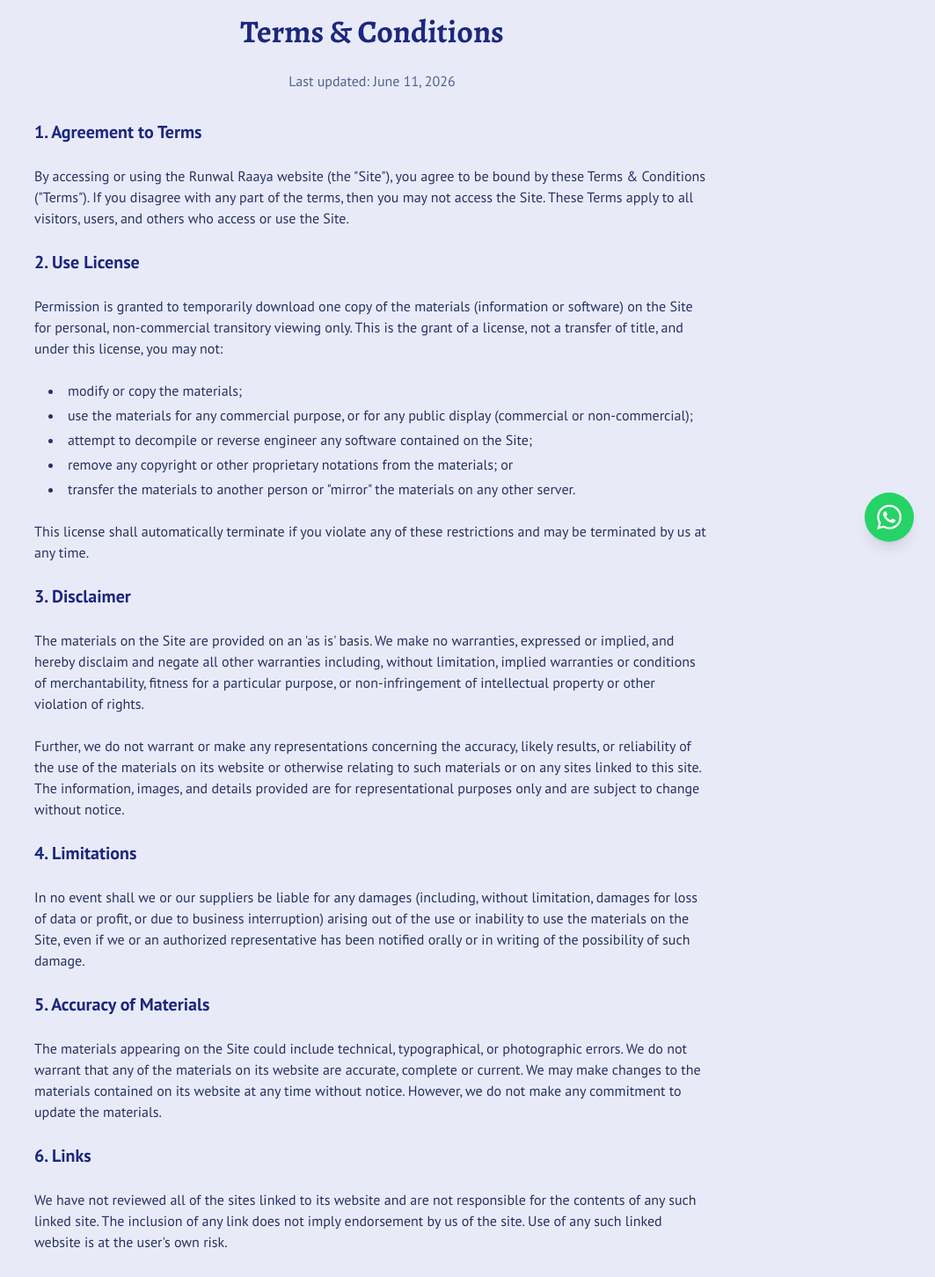
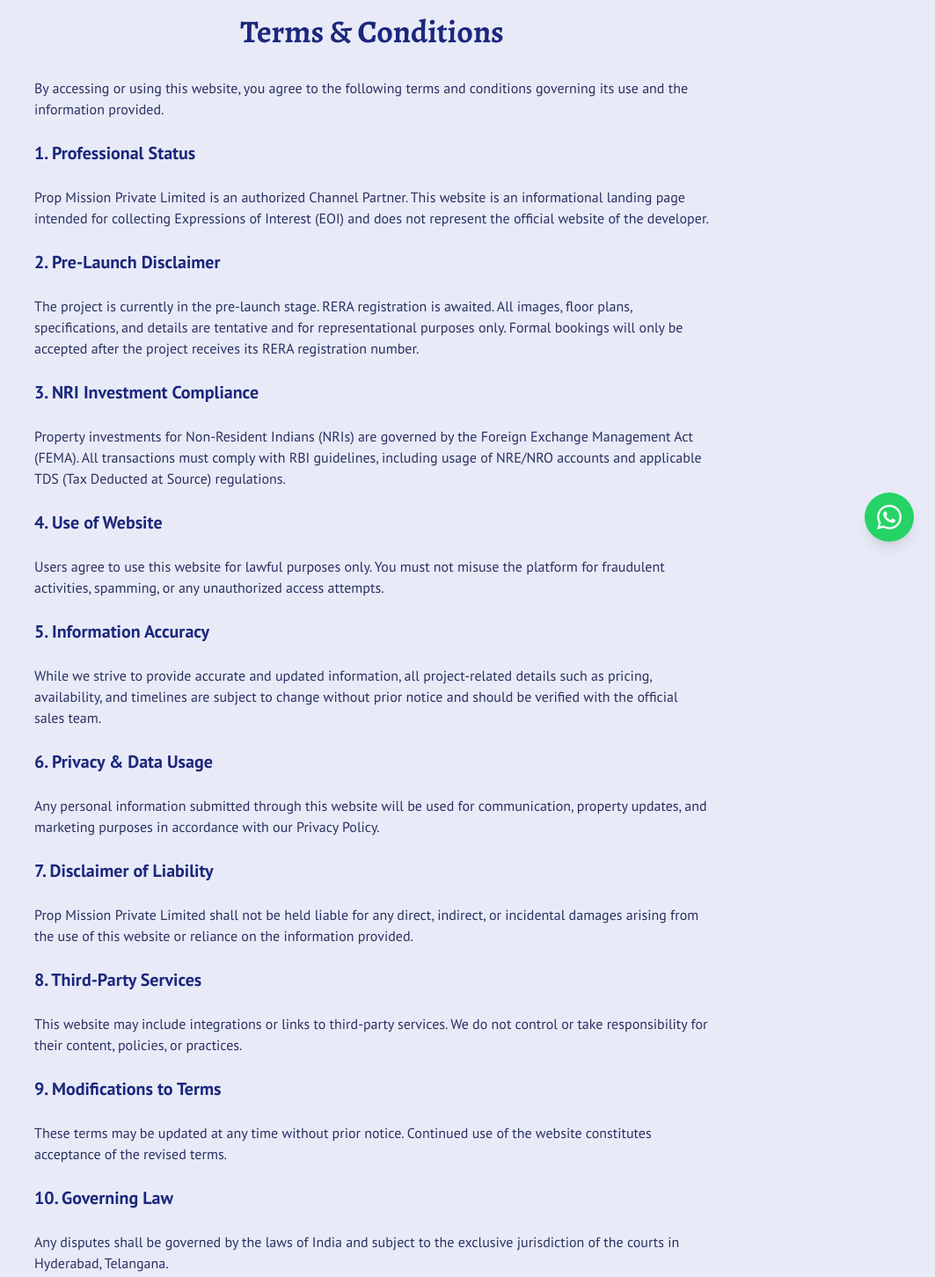
Before and after one commit to prashant-1012/Godrej-Kukatpally-Hyderabad, a Next.js app: page /terms-of-use in a window 1280 px wide. Shown: the part 160-1612 px from the top of the page at 88% size, without its empty margins (217-1280 px from the left). Built offline with nearby package versions, Linux system fonts and the light colour scheme; a web font is replaced by a local one; what @genkit-ai/googleai, genkit would draw is missing.

Commit message:
Privacy Policy added

```diff
--- a/src/app/about-us/page.tsx
+++ b/src/app/about-us/page.tsx
@@ -3,8 +3,8 @@
 import AboutUsContent from '@/components/about-us/about-us-content';
 
 export const metadata: Metadata = {
-  title: 'About Us - Runwal Raaya WORLI',
-  description: 'Learn more about Sun Realty, authorized channel partner for Runwal Raaya.',
+  title: 'About Us - Godrej Kukatpally',
+  description: 'Learn more about Prop Mission Private Limited, authorized channel partner for Godrej Kukatpally.',
 };
 
 export default function AboutUsPage() {
--- a/src/app/contact-info/page.tsx
+++ b/src/app/contact-info/page.tsx
@@ -3,8 +3,8 @@
 import ContactInfoContent from '@/components/contact-info/contact-info-content';
 
 export const metadata: Metadata = {
-  title: 'Contact Us - Runwal Raaya WORLI',
-  description: 'Contact Sun Realty, authorized channel partner for Runwal Raaya.',
+  title: 'Contact Us - Godrej Kukatpally',
+  description: 'Contact Prop Mission Private Limited, authorized channel partner for Godrej Kukatpally.',
 };
 
 export default function ContactInfoPage() {
--- a/src/app/privacy-policy/page.tsx
+++ b/src/app/privacy-policy/page.tsx
@@ -3,8 +3,8 @@
 import PrivacyPolicyContent from '@/components/privacy-policy/privacy-policy-content';
 
 export const metadata: Metadata = {
-  title: 'Privacy Policy - Runwal Raaya WORLI',
-  description: 'Privacy Policy for Runwal Raaya WORLI.',
+  title: 'Privacy Policy - Godrej Kukatpally',
+  description: 'Privacy Policy for Godrej Kukatpally by Prop Mission Private Limited.',
 };
 
 export default function PrivacyPolicyPage() {
--- a/src/app/terms-of-use/page.tsx
+++ b/src/app/terms-of-use/page.tsx
@@ -3,8 +3,8 @@
 import TermsOfUseContent from '@/components/terms-of-use/terms-of-use-content';
 
 export const metadata: Metadata = {
-  title: 'Terms & Conditions - Runwal Raaya WORLI',
-  description: 'Terms and Conditions for Runwal Raaya WORLI.',
+  title: 'Terms & Conditions - Godrej Kukatpally',
+  description: 'Terms and Conditions for Godrej Kukatpally by Prop Mission Private Limited.',
 };
 
 export default function TermsOfUsePage() {
--- a/src/components/about-us/about-us-content.tsx
+++ b/src/components/about-us/about-us-content.tsx
@@ -14,12 +14,26 @@
     <div className="flex flex-col min-h-screen bg-background">
       <Header onOpenEnquirePopup={openEnquirePopup} />
       <main className="flex-grow container mx-auto px-4 sm:px-6 lg:px-8 py-12 md:py-16 animate-in fade-in duration-500 ease-out">
-        <div className="max-w-3xl mx-auto text-center">
-          <h1 className="font-headline text-3xl sm:text-4xl font-bold text-primary mb-6">About Us</h1>
-          <div className="space-y-6 text-foreground/90 leading-relaxed text-base">
-            <p>Welcome to Sun Realty, your trusted authorized channel partner for Runwal Raaya.</p>
-            <p>Our mission is to provide exceptional service and guidance to help you find your dream home. We are dedicated to ensuring a seamless and transparent property buying experience.</p>
-            <p>More information about our company and services will be available here soon.</p>
+        <div className="max-w-3xl mx-auto animate-in fade-in slide-in-from-bottom-8 duration-700 ease-out">
+          <h1 className="font-headline text-3xl sm:text-4xl font-bold text-primary mb-8 text-center">About Us</h1>
+          <div className="space-y-6 text-foreground/90 leading-relaxed text-sm sm:text-base">
+
+            <p>Welcome to <span className="font-semibold text-primary">Prop Mission Private Limited</span>, your trusted authorized channel partner for Godrej Kukatpally, Hyderabad.</p>
+
+            <p>Our mission is to provide exceptional service and guidance to help you find your dream home. We are dedicated to ensuring a seamless and transparent property buying experience — from your first enquiry to final possession.</p>
+
+            <h2 className="font-semibold text-xl text-primary mt-8 mb-3">About Godrej Properties</h2>
+            <p>Godrej Properties Limited is the real estate arm of the 127-year-old Godrej Group, one of India's most trusted and diversified conglomerates. Established in 1990 and headquartered in Mumbai, the company has successfully translated its parent group's philosophy of innovation, sustainability, and excellence into the real estate sector.</p>
+
+            <p>With a strong presence across major Indian cities, Godrej Properties is known for delivering high-quality residential and commercial developments that combine modern design with sustainable practices. The company has received numerous awards for its commitment to green building and cutting-edge architecture.</p>
+
+            <p>Guided by its 'Good &amp; Green' vision, the brand focuses on eco-friendly development, energy efficiency, and community-centric living. Known for transparency, reliability, and a customer-first approach, Godrej Properties continues to create future-ready homes that offer long-term value and elevated lifestyles.</p>
+
+            <div className="mt-8 p-4 bg-primary/5 border border-primary/10 rounded-lg text-sm text-foreground/75">
+              <p><span className="font-semibold text-primary">Prop Mission Private Limited</span> — Authorized Channel Partner of Godrej Properties</p>
+              <p className="mt-1">For enquiries: <a href="mailto:info@propmission.com" className="text-primary underline hover:text-custom-gold transition-colors">info@propmission.com</a></p>
+            </div>
+
           </div>
         </div>
       </main>
--- a/src/components/contact-info/contact-info-content.tsx
+++ b/src/components/contact-info/contact-info-content.tsx
@@ -5,8 +5,6 @@
 import { Header } from '@/components/layout/header';
 import { Footer } from '@/components/layout/footer';
 import { EnquireNowPopup } from '@/components/home/enquire-now-popup';
-import { Mail, Phone } from 'lucide-react';
-
 export default function ContactInfoContent() {
   const [showEnquirePopup, setShowEnquirePopup] = useState(false);
   const openEnquirePopup = () => setShowEnquirePopup(true);
@@ -15,10 +13,22 @@
     <div className="flex flex-col min-h-screen bg-background">
       <Header onOpenEnquirePopup={openEnquirePopup} />
       <main className="flex-grow container mx-auto px-4 sm:px-6 lg:px-8 py-12 md:py-16 animate-in fade-in duration-500 ease-out">
-        <div className="max-w-3xl mx-auto text-center">
-          <h1 className="font-headline text-3xl sm:text-4xl font-bold text-primary mb-6">Contact Information</h1>
-          <div className="space-y-6 text-foreground/90 leading-relaxed text-base">
-            <p>Get in touch with us for any inquiries about Runwal Raaya.</p>
+        <div className="max-w-3xl mx-auto animate-in fade-in slide-in-from-bottom-8 duration-700 ease-out text-center">
+          <h1 className="font-headline text-3xl sm:text-4xl font-bold text-primary mb-8">Contact Information</h1>
+          <div className="space-y-6 text-foreground/90 leading-relaxed text-sm sm:text-base">
+
+            <p>Get in touch with us for any enquiries about <span className="font-semibold text-primary">Godrej Kukatpally, Hyderabad</span>.</p>
+
+            <div className="mt-8">
+              <a href="mailto:info@propmission.com" className="text-base text-primary underline hover:text-custom-gold transition-colors">
+                info@propmission.com
+              </a>
+            </div>
+
+            <p className="mt-8 text-foreground/60 text-sm">
+              Prop Mission Private Limited — Authorized Channel Partner of Godrej Properties
+            </p>
+
           </div>
         </div>
       </main>
--- a/src/components/privacy-policy/privacy-policy-content.tsx
+++ b/src/components/privacy-policy/privacy-policy-content.tsx
@@ -1,7 +1,7 @@
 
 "use client";
 
-import { useState, useEffect } from 'react';
+import { useState } from 'react';
 import { Header } from '@/components/layout/header';
 import { Footer } from '@/components/layout/footer';
 import { EnquireNowPopup } from '@/components/home/enquire-now-popup';
@@ -10,54 +10,35 @@
   const [showEnquirePopup, setShowEnquirePopup] = useState(false);
   const openEnquirePopup = () => setShowEnquirePopup(true);
 
-  const [currentDate, setCurrentDate] = useState('');
-
-  useEffect(() => {
-    setCurrentDate(new Date().toLocaleDateString('en-US', { year: 'numeric', month: 'long', day: 'numeric' }));
-  }, []);
-
-
   return (
     <div className="flex flex-col min-h-screen bg-background">
       <Header onOpenEnquirePopup={openEnquirePopup} />
       <main className="flex-grow container mx-auto px-4 sm:px-6 lg:px-8 py-12 md:py-16 animate-in fade-in duration-500 ease-out">
         <div className="max-w-3xl mx-auto animate-in fade-in slide-in-from-bottom-8 duration-700 ease-out">
-          <h1 className="font-headline text-3xl sm:text-4xl font-bold text-primary mb-6 text-center">Privacy Policy</h1>
+          <h1 className="font-headline text-3xl sm:text-4xl font-bold text-primary mb-8 text-center">Privacy Policy</h1>
           <div className="space-y-6 text-foreground/90 leading-relaxed text-sm sm:text-base">
-            {currentDate && <p className="text-muted-foreground text-center mb-8">Last updated: {currentDate}</p>}
 
-            <p>Welcome to Runwal Raaya (the "Site"). We are committed to protecting your privacy. This Privacy Policy explains how we collect, use, disclose, and safeguard your information when you visit our website.</p>
+            <p>This Privacy Policy outlines how Prop Mission Private Limited collects, uses, and protects your personal information when you interact with this website.</p>
 
-            <h2 className="font-semibold text-xl text-primary mt-6 mb-3">1. Information We Collect</h2>
-            <p>We may collect personal information from you in a variety of ways, including, but not limited to, when you visit our site, register on the site, fill out a form, and in connection with other activities, services, features or resources we make available on our Site. You may be asked for, as appropriate, name, email address, phone number.</p>
+            <h2 className="font-semibold text-xl text-primary mt-8 mb-3">1. Introduction</h2>
+            <p>Prop Mission Private Limited, an authorized channel partner, respects your privacy. This policy explains how we handle your data on our website for users globally, including India, Singapore, Australia, UK, and USA.</p>
 
-            <h2 className="font-semibold text-xl text-primary mt-6 mb-3">2. How We Use Your Information</h2>
-            <p>We may use the information we collect from you to:</p>
-            <ul className="list-disc list-inside pl-4 space-y-1">
-              <li>Personalize your experience and to allow us to deliver the type of content and product offerings in which you are most interested.</li>
-              <li>Improve our website in order to better serve you.</li>
-              <li>Administer a contest, promotion, survey or other site feature.</li>
-              <li>Send periodic emails regarding your order or other products and services.</li>
-              <li>Follow up with them after correspondence (live chat, email or phone inquiries).</li>
-            </ul>
+            <h2 className="font-semibold text-xl text-primary mt-8 mb-3">2. Information Collection &amp; Consent</h2>
+            <p>We collect your name, email, and phone number only when you voluntarily submit an Enquiry or EOI. We use Google Consent Mode v2 to manage your tracking preferences. Tracking only occurs if you provide consent via our cookie banner.</p>
 
-            <h2 className="font-semibold text-xl text-primary mt-6 mb-3">3. How We Protect Your Information</h2>
-            <p>Our website is scanned on a regular basis for security holes and known vulnerabilities in order to make your visit to our site as safe as possible. Your personal information is contained behind secured networks and is only accessible by a limited number of persons who have special access rights to such systems, and are required to keep the information confidential.</p>
+            <h2 className="font-semibold text-xl text-primary mt-8 mb-3">3. International Data Transfers (NRI Disclosure)</h2>
+            <p>By submitting an enquiry, NRI users acknowledge that their data will be transferred to and processed in India. We maintain strict security protocols to protect your information according to international standards.</p>
 
-            <h2 className="font-semibold text-xl text-primary mt-6 mb-3">4. Sharing Your Personal Information</h2>
-            <p>We do not sell, trade, or rent your personal identification information to others. We may share generic aggregated demographic information not linked to any personal identification information regarding visitors and users with our business partners, trusted affiliates and advertisers for the purposes outlined above.</p>
+            <h2 className="font-semibold text-xl text-primary mt-8 mb-3">4. Data Protection Officer</h2>
+            <p>For any data access, correction, or deletion requests, please contact us at{' '}
+              <a href="mailto:info@propmission.com" className="text-primary underline hover:text-custom-gold transition-colors">
+                info@propmission.com
+              </a>
+            </p>
 
-            <h2 className="font-semibold text-xl text-primary mt-6 mb-3">5. Third-Party Websites</h2>
-            <p>You may find advertising or other content on our Site that link to the sites and services of our partners, suppliers, advertisers, sponsors, licensors and other third parties. We do not control the content or links that appear on these sites and are not responsible for the practices employed by websites linked to or from our Site. </p>
+            <h2 className="font-semibold text-xl text-primary mt-8 mb-3">5. Company Identity</h2>
+            <p>Prop Mission Private Limited (Authorized Channel Partner)</p>
 
-            <h2 className="font-semibold text-xl text-primary mt-6 mb-3">6. Changes to This Privacy Policy</h2>
-            <p>We have the discretion to update this privacy policy at any time. When we do, we will revise the updated date at the top of this page. We encourage you to frequently check this page for any changes to stay informed about how we are helping to protect the personal information we collect.</p>
-
-            <h2 className="font-semibold text-xl text-primary mt-6 mb-3">7. Your Acceptance of These Terms</h2>
-            <p>By using this Site, you signify your acceptance of this policy. If you do not agree to this policy, please do not use our Site. Your continued use of the Site following the posting of changes to this policy will be deemed your acceptance of those changes.</p>
-
-            <h2 className="font-semibold text-xl text-primary mt-6 mb-3">8. Contacting Us</h2>
-            <p>If you have any questions about this Privacy Policy, the practices of this site, or your dealings with this site, please contact us at: [Placeholder Email] or [Placeholder Phone Number].</p>
           </div>
         </div>
       </main>
--- a/src/components/terms-of-use/terms-of-use-content.tsx
+++ b/src/components/terms-of-use/terms-of-use-content.tsx
@@ -1,7 +1,7 @@
 
 "use client";
 
-import { useState, useEffect } from 'react';
+import { useState } from 'react';
 import { Header } from '@/components/layout/header';
 import { Footer } from '@/components/layout/footer';
 import { EnquireNowPopup } from '@/components/home/enquire-now-popup';
@@ -10,57 +10,46 @@
   const [showEnquirePopup, setShowEnquirePopup] = useState(false);
   const openEnquirePopup = () => setShowEnquirePopup(true);
 
-  const [currentDate, setCurrentDate] = useState('');
-
-  useEffect(() => {
-    setCurrentDate(new Date().toLocaleDateString('en-US', { year: 'numeric', month: 'long', day: 'numeric' }));
-  }, []);
-
-
   return (
     <div className="flex flex-col min-h-screen bg-background">
       <Header onOpenEnquirePopup={openEnquirePopup} />
       <main className="flex-grow container mx-auto px-4 sm:px-6 lg:px-8 py-12 md:py-16 animate-in fade-in duration-500 ease-out">
         <div className="max-w-3xl mx-auto animate-in fade-in slide-in-from-bottom-8 duration-700 ease-out">
-          <h1 className="font-headline text-3xl sm:text-4xl font-bold text-primary mb-6 text-center">Terms & Conditions</h1>
+          <h1 className="font-headline text-3xl sm:text-4xl font-bold text-primary mb-8 text-center">Terms &amp; Conditions</h1>
           <div className="space-y-6 text-foreground/90 leading-relaxed text-sm sm:text-base">
-            {currentDate && <p className="text-muted-foreground text-center mb-8">Last updated: {currentDate}</p>}
 
-            <h2 className="font-semibold text-xl text-primary mt-6 mb-3">1. Agreement to Terms</h2>
-            <p>By accessing or using the Runwal Raaya website (the "Site"), you agree to be bound by these Terms & Conditions ("Terms"). If you disagree with any part of the terms, then you may not access the Site. These Terms apply to all visitors, users, and others who access or use the Site.</p>
+            <p>By accessing or using this website, you agree to the following terms and conditions governing its use and the information provided.</p>
 
-            <h2 className="font-semibold text-xl text-primary mt-6 mb-3">2. Use License</h2>
-            <p>Permission is granted to temporarily download one copy of the materials (information or software) on the Site for personal, non-commercial transitory viewing only. This is the grant of a license, not a transfer of title, and under this license, you may not:</p>
-            <ul className="list-disc list-inside pl-4 space-y-1">
-              <li>modify or copy the materials;</li>
-              <li>use the materials for any commercial purpose, or for any public display (commercial or non-commercial);</li>
-              <li>attempt to decompile or reverse engineer any software contained on the Site;</li>
-              <li>remove any copyright or other proprietary notations from the materials; or</li>
-              <li>transfer the materials to another person or "mirror" the materials on any other server.</li>
-            </ul>
-            <p>This license shall automatically terminate if you violate any of these restrictions and may be terminated by us at any time.</p>
+            <h2 className="font-semibold text-xl text-primary mt-8 mb-3">1. Professional Status</h2>
+            <p>Prop Mission Private Limited is an authorized Channel Partner. This website is an informational landing page intended for collecting Expressions of Interest (EOI) and does not represent the official website of the developer.</p>
 
-            <h2 className="font-semibold text-xl text-primary mt-6 mb-3">3. Disclaimer</h2>
-            <p>The materials on the Site are provided on an 'as is' basis. We make no warranties, expressed or implied, and hereby disclaim and negate all other warranties including, without limitation, implied warranties or conditions of merchantability, fitness for a particular purpose, or non-infringement of intellectual property or other violation of rights.</p>
-            <p>Further, we do not warrant or make any representations concerning the accuracy, likely results, or reliability of the use of the materials on its website or otherwise relating to such materials or on any sites linked to this site. The information, images, and details provided are for representational purposes only and are subject to change without notice.</p>
+            <h2 className="font-semibold text-xl text-primary mt-8 mb-3">2. Pre-Launch Disclaimer</h2>
+            <p>The project is currently in the pre-launch stage. RERA registration is awaited. All images, floor plans, specifications, and details are tentative and for representational purposes only. Formal bookings will only be accepted after the project receives its RERA registration number.</p>
 
-            <h2 className="font-semibold text-xl text-primary mt-6 mb-3">4. Limitations</h2>
-            <p>In no event shall we or our suppliers be liable for any damages (including, without limitation, damages for loss of data or profit, or due to business interruption) arising out of the use or inability to use the materials on the Site, even if we or an authorized representative has been notified orally or in writing of the possibility of such damage.</p>
+            <h2 className="font-semibold text-xl text-primary mt-8 mb-3">3. NRI Investment Compliance</h2>
+            <p>Property investments for Non-Resident Indians (NRIs) are governed by the Foreign Exchange Management Act (FEMA). All transactions must comply with RBI guidelines, including usage of NRE/NRO accounts and applicable TDS (Tax Deducted at Source) regulations.</p>
 
-            <h2 className="font-semibold text-xl text-primary mt-6 mb-3">5. Accuracy of Materials</h2>
-            <p>The materials appearing on the Site could include technical, typographical, or photographic errors. We do not warrant that any of the materials on its website are accurate, complete or current. We may make changes to the materials contained on its website at any time without notice. However, we do not make any commitment to update the materials.</p>
+            <h2 className="font-semibold text-xl text-primary mt-8 mb-3">4. Use of Website</h2>
+            <p>Users agree to use this website for lawful purposes only. You must not misuse the platform for fraudulent activities, spamming, or any unauthorized access attempts.</p>
 
-            <h2 className="font-semibold text-xl text-primary mt-6 mb-3">6. Links</h2>
-            <p>We have not reviewed all of the sites linked to its website and are not responsible for the contents of any such linked site. The inclusion of any link does not imply endorsement by us of the site. Use of any such linked website is at the user's own risk.</p>
+            <h2 className="font-semibold text-xl text-primary mt-8 mb-3">5. Information Accuracy</h2>
+            <p>While we strive to provide accurate and updated information, all project-related details such as pricing, availability, and timelines are subject to change without prior notice and should be verified with the official sales team.</p>
 
-            <h2 className="font-semibold text-xl text-primary mt-6 mb-3">7. Modifications</h2>
-            <p>We may revise these Terms & Conditions for its website at any time without notice. By using this website you are agreeing to be bound by the then current version of these Terms & Conditions.</p>
+            <h2 className="font-semibold text-xl text-primary mt-8 mb-3">6. Privacy &amp; Data Usage</h2>
+            <p>Any personal information submitted through this website will be used for communication, property updates, and marketing purposes in accordance with our Privacy Policy.</p>
 
-            <h2 className="font-semibold text-xl text-primary mt-6 mb-3">8. Governing Law</h2>
-            <p>These terms and conditions are governed by and construed in accordance with the laws of India and you irrevocably submit to the exclusive jurisdiction of the courts in Mumbai, Maharashtra.</p>
+            <h2 className="font-semibold text-xl text-primary mt-8 mb-3">7. Disclaimer of Liability</h2>
+            <p>Prop Mission Private Limited shall not be held liable for any direct, indirect, or incidental damages arising from the use of this website or reliance on the information provided.</p>
 
-            <h2 className="font-semibold text-xl text-primary mt-6 mb-3">9. Contact Information</h2>
-            <p>If you have any questions about these Terms, please contact us at: [Placeholder Email] or [Placeholder Phone Number].</p>
+            <h2 className="font-semibold text-xl text-primary mt-8 mb-3">8. Third-Party Services</h2>
+            <p>This website may include integrations or links to third-party services. We do not control or take responsibility for their content, policies, or practices.</p>
+
+            <h2 className="font-semibold text-xl text-primary mt-8 mb-3">9. Modifications to Terms</h2>
+            <p>These terms may be updated at any time without prior notice. Continued use of the website constitutes acceptance of the revised terms.</p>
+
+            <h2 className="font-semibold text-xl text-primary mt-8 mb-3">10. Governing Law</h2>
+            <p>Any disputes shall be governed by the laws of India and subject to the exclusive jurisdiction of the courts in Hyderabad, Telangana.</p>
+
           </div>
         </div>
       </main>
```
